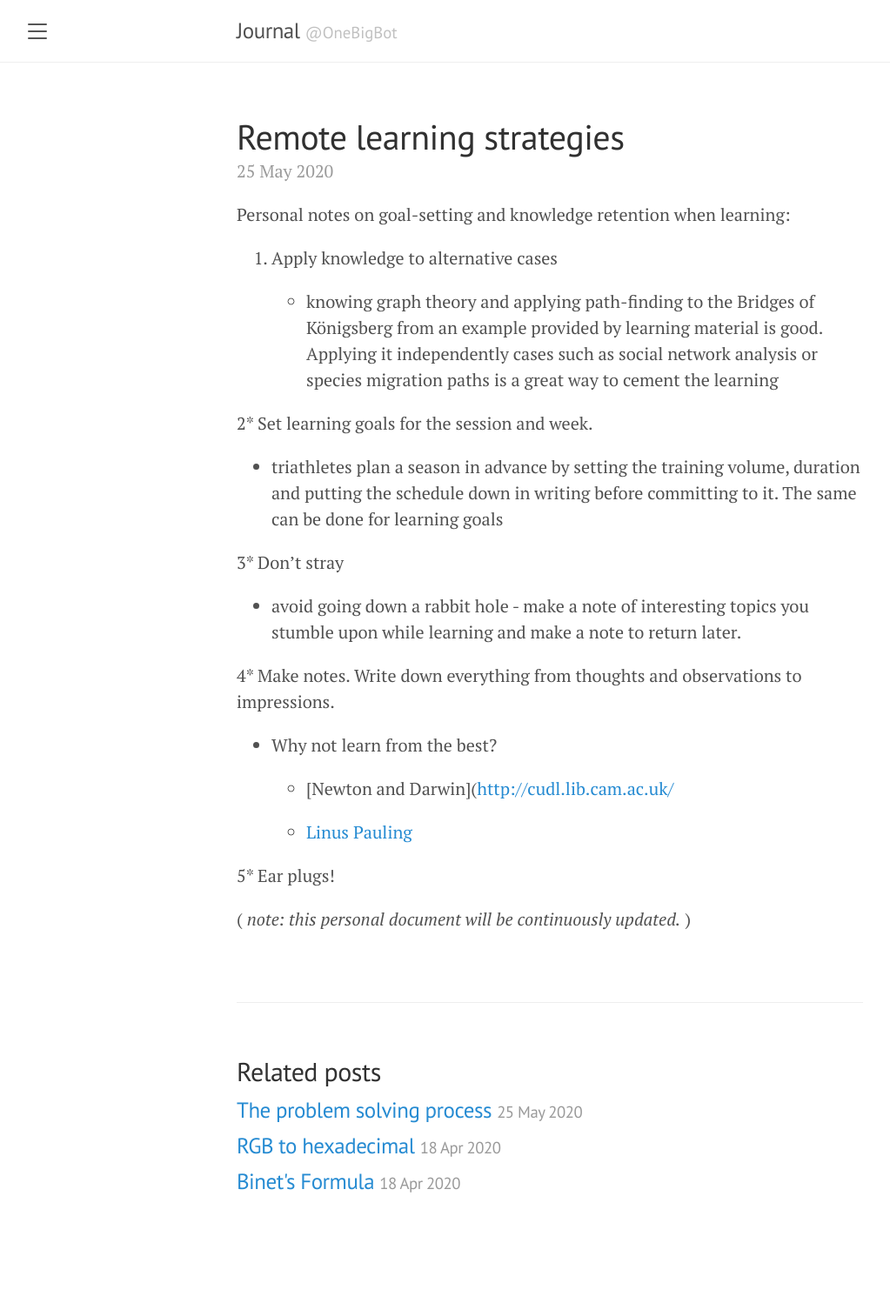
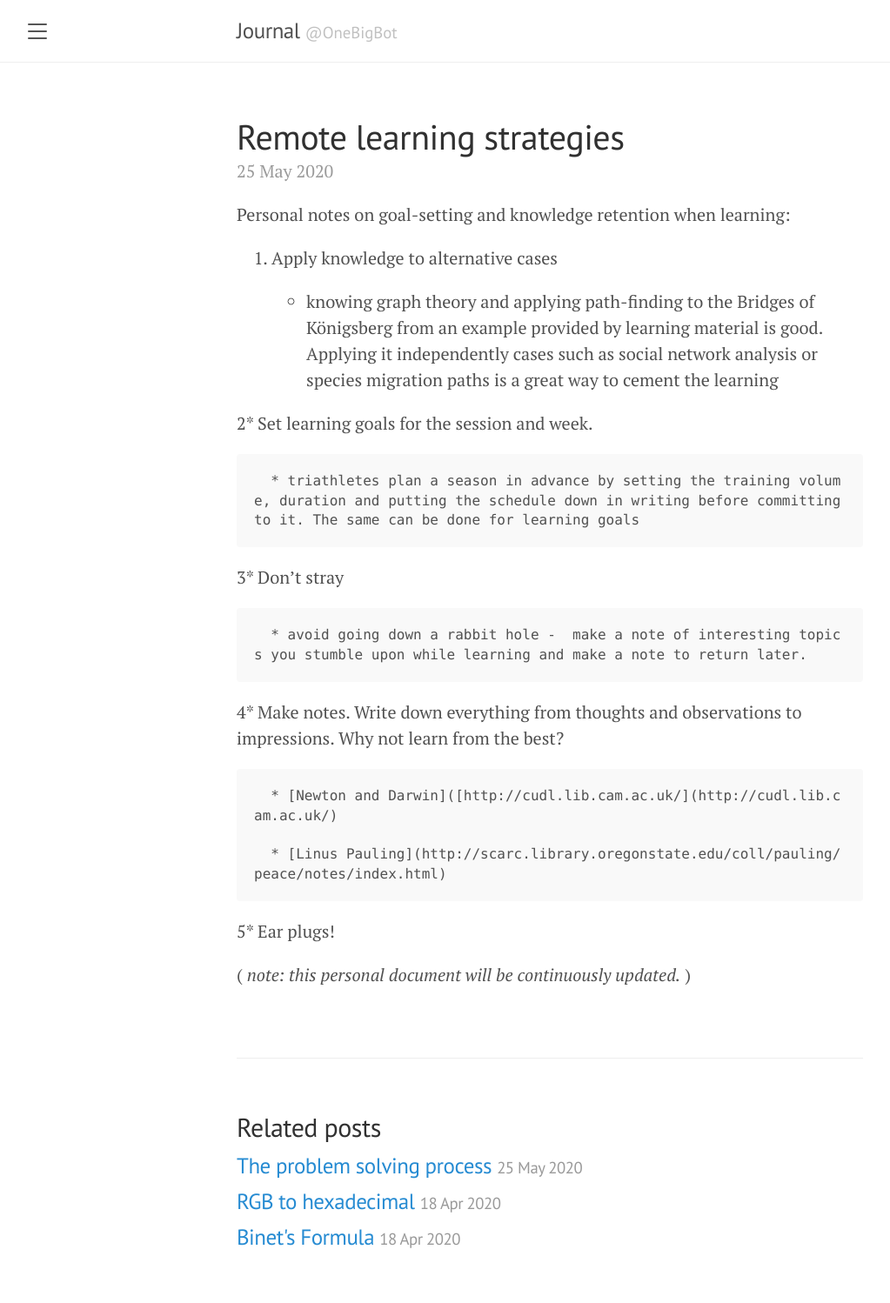
Before and after one commit to saintograph/journal, a Jekyll site: the page built from _posts/2020-05-25-remote-learning-strategies.md, in a window 1280 px wide. Shown: the whole page at 87% size, without its empty margins (8-1031 px from the left). Built offline with Jekyll 4.4.1, drawn with Linux system fonts in a browser that asks for light colours; before the commit the page ends 1435 px from its top, so only the background shows below that.

Commit message:
Learning strategies.

```diff
--- a/_posts/2020-05-25-remote-learning-strategies.md
+++ b/_posts/2020-05-25-remote-learning-strategies.md
@@ -11,23 +11,21 @@ Personal notes on goal-setting and knowledge retention when learning:
 
 1. Apply knowledge to alternative cases
 
-   * knowing graph theory and applying path-finding to the Bridges of Königsberg from an example provided by learning material is good. Applying it independently cases such as social network analysis or species migration paths is a great way to cement the learning
+      * knowing graph theory and applying path-finding to the Bridges of Königsberg from an example provided by learning material is good. Applying it independently cases such as social network analysis or species migration paths is a great way to cement the learning
 
 2* Set learning goals for the session and week.
 
-   * triathletes plan a season in advance by setting the training volume, duration and putting the schedule down in writing before committing to it. The same can be done for learning goals
+      * triathletes plan a season in advance by setting the training volume, duration and putting the schedule down in writing before committing to it. The same can be done for learning goals
 
 3* Don't stray
 
-   * avoid going down a rabbit hole -  make a note of interesting topics you stumble upon while learning and make a note to return later.
+      * avoid going down a rabbit hole -  make a note of interesting topics you stumble upon while learning and make a note to return later.
 
-4* Make notes. Write down everything from thoughts and observations to impressions.
+4* Make notes. Write down everything from thoughts and observations to impressions. Why not learn from the best?
 
-   * Why not learn from the best?
+      * [Newton and Darwin]([http://cudl.lib.cam.ac.uk/](http://cudl.lib.cam.ac.uk/)
 
-     * [Newton and Darwin]([http://cudl.lib.cam.ac.uk/](http://cudl.lib.cam.ac.uk/)
-
-     * [Linus Pauling](http://scarc.library.oregonstate.edu/coll/pauling/peace/notes/index.html)
+      * [Linus Pauling](http://scarc.library.oregonstate.edu/coll/pauling/peace/notes/index.html)
 
 5* Ear plugs!
 
```
